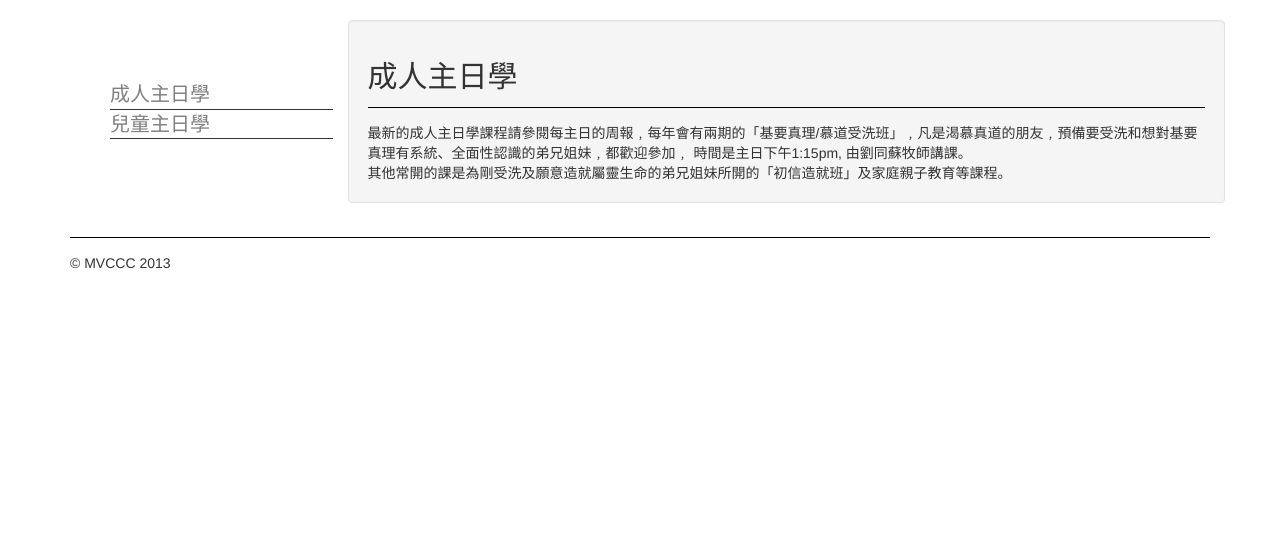
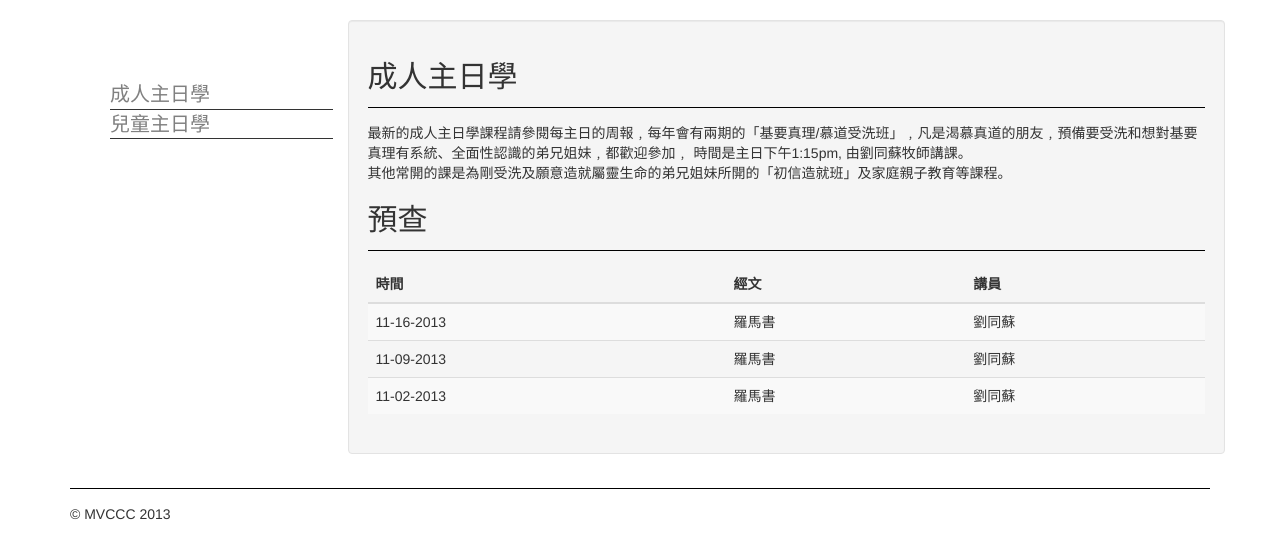
Before and after one commit to mvccc/XiaoLongBao, a CodeIgniter app: page /index.php/pages/activities/sundaySchoolAdults in a window 1280 px wide. Shown: the part 51-610 px from the top of the page. Run offline with CodeIgniter, Linux system fonts and the light colour scheme.

Commit message:
Add adult bible study sample information to adult sunday study page.

```diff
--- a/application/views/ch/activities/sundaySchoolAdults.php
+++ b/application/views/ch/activities/sundaySchoolAdults.php
@@ -15,5 +15,16 @@
     最新的成人主日學課程請參閱每主日的周報﹐每年會有兩期的「基要真理/慕道受洗班」﹐凡是渴慕真道的朋友﹐預備要受洗和想對基要真理有系統、全面性認識的弟兄姐妹﹐都歡迎參加﹐
     時間是主日下午1:15pm, 由劉同蘇牧師講課。<br/>
 	其他常開的課是為剛受洗及願意造就屬靈生命的弟兄姐妹所開的「初信造就班」及家庭親子教育等課程。
+
+    <h2>預查</h2>
+    <hr>
+      <table class="table table-striped table-hover">
+      <thead><th>時間</th><th>經文</th><th>講員</th></thead>
+      <tbody>
+        <tr><td>11-16-2013</td><td>羅馬書</td><td>劉同蘇</td></tr>
+        <tr><td>11-09-2013</td><td>羅馬書</td><td>劉同蘇</td></tr>
+        <tr><td>11-02-2013</td><td>羅馬書</td><td>劉同蘇</td></tr>
+      </body>
+    </table>
   </div>
 </div>
```
